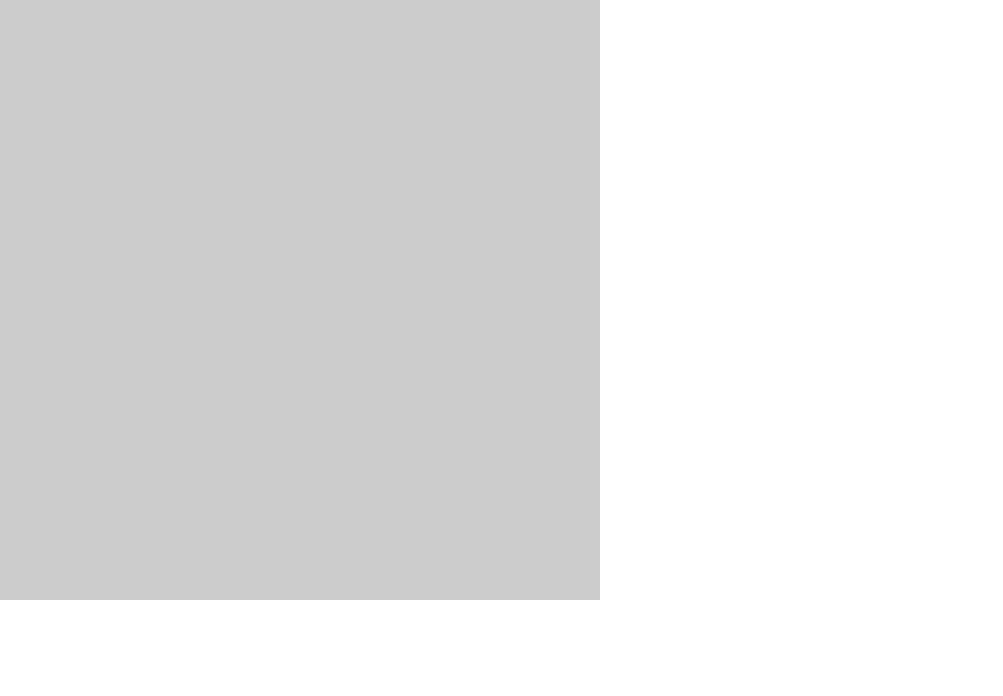
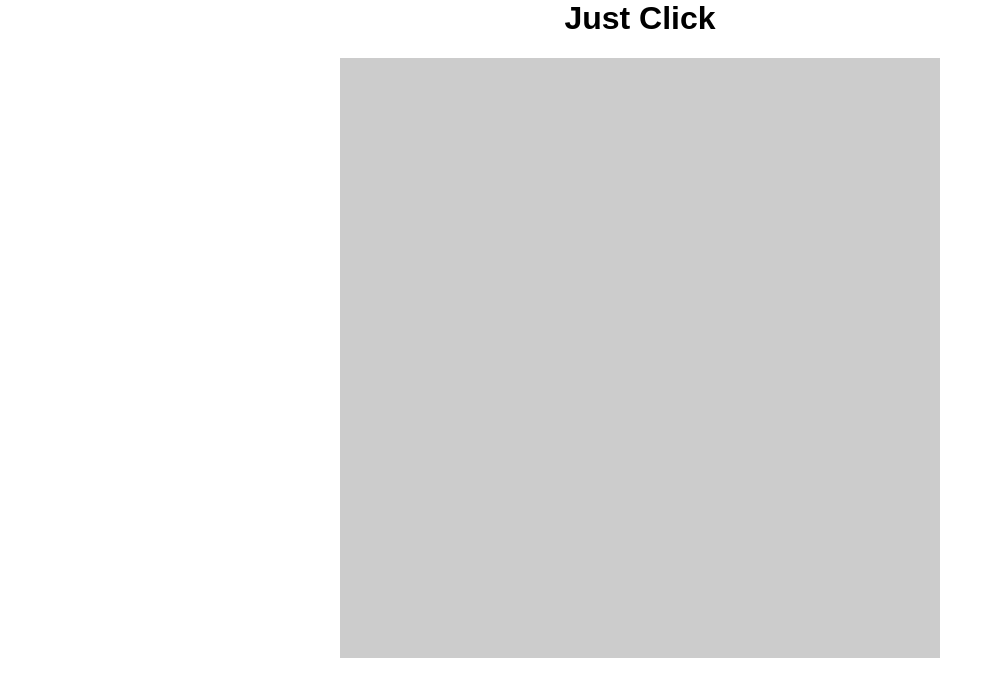
Before and after one commit to sunnyzanchi/justclick, a website: page public/index.html in a window 1280 px wide. Shown: the whole page, without its empty margins (0-1003 px from the left). Drawn offline with Linux system fonts and the light colour scheme.

Commit message:
Made page look a little nicer

```diff
--- a/public/index.html
+++ b/public/index.html
@@ -2,16 +2,32 @@
   <head>
     <style>
       html,body{
+        font-family: sans-serif;
         margin: 0;
         padding: 0;
       }
+      h1{
+        text-align: center;
+      }
       canvas{
         background: #ccc;
+        margin: auto;
+      }
+      canvas:hover{
+        cursor: default;
+      }
+      .container{
+        display: flex;
+        flex-direction: column;
+        justify-content: center;
       }
     </style>
   </head>
   <body>
-    <canvas width="600" height="600"></canvas>
+    <h1>Just Click</h1>
+    <div class="container">
+      <canvas width="600" height="600"></canvas>
+    </div>
     <script src="/js/main.js" charset="utf-8"></script>
   </body>
 </html>
```
